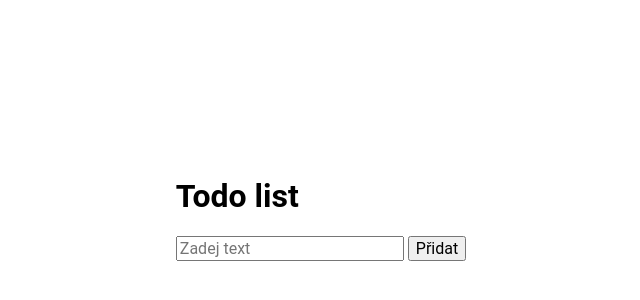
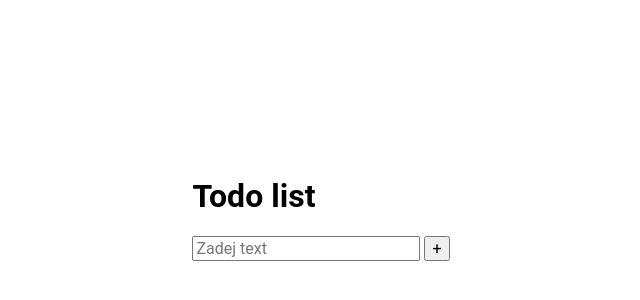
Before and after one commit to bobepe/TodoApp, a plain HTML site: page index.html in a window 1280 px wide. Shown: the part 184-484 px from the top of the page, without its empty margins (319-959 px from the left). Drawn offline with Linux system fonts and the light colour scheme.

Commit message:
html txt

```diff
--- a/index.html
+++ b/index.html
@@ -22,7 +22,7 @@
                 <h1>Todo list</h1>
                 <div>
                     <input id="input-txt" type="text" placeholder="Zadej text">
-                    <button onclick="addItem()">Přidat</button>
+                    <button onclick="addItem()">+</button>
                 </div>
             </div>
             <div class="main">
```
